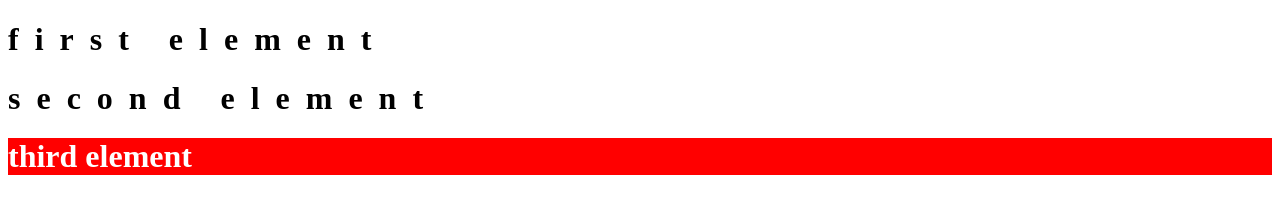
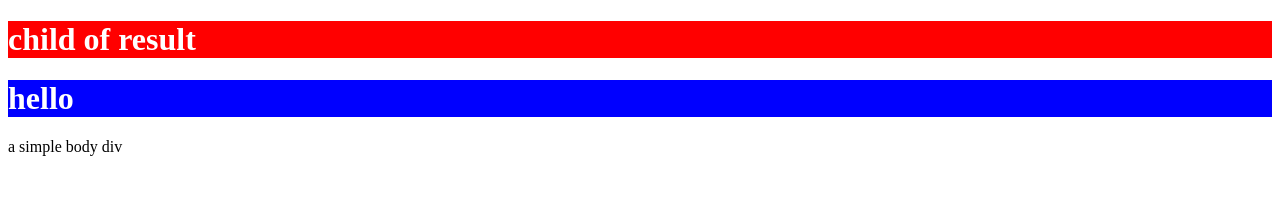
Before and after one commit to sun-n-y/Dom, a plain HTML site: page 03 more properties/index.html in a window 1280 px wide. Drawn offline with Linux system fonts and the light colour scheme.

Commit message:
add elements property and methods

```diff
--- a/03 more properties/app.js
+++ b/03 more properties/app.js
@@ -26,29 +26,48 @@
 // const links = document.querySelectorAll('.first');
 // console.log(links);
 
-// classname and list
+// // classname and list=======================================
 
-const first = document.getElementById('first');
-const second = document.getElementById('second');
-const third = document.getElementById('third');
+// const first = document.getElementById('first');
+// const second = document.getElementById('second');
+// const third = document.getElementById('third');
 
-// const classValue = first.className;
+// // const classValue = first.className;
+// // console.log(classValue);
+
+// second.className = 'colors';
+// second.className = 'text';
+
+// // third.classList.add('colors');
+// // third.classList.add('text');
+// third.classList.add('text', 'colors');
+// third.classList.remove('text');
+
+// let result = third.classList.contains('colors');
+// if (result) {
+//   console.log(`hello`);
+// } else {
+//   console.log('no');
+// }
+
+// const classValue = third.classList;
 // console.log(classValue);
 
-second.className = 'colors';
-second.className = 'text';
+//adding elements dynamically ====================================
 
-// third.classList.add('colors');
-// third.classList.add('text');
-third.classList.add('text', 'colors');
-third.classList.remove('text');
+const result = document.querySelector('#result');
 
-let result = third.classList.contains('colors');
-if (result) {
-  console.log(`hello`);
-} else {
-  console.log('no');
-}
+//create emptry element
+const bodyDiv = document.createElement('div');
+// create text node
+const text = document.createTextNode('a simple body div');
+bodyDiv.appendChild(text);
 
-const classValue = third.classList;
-console.log(classValue);
+document.body.appendChild(bodyDiv);
+
+const h1 = document.createElement('h1');
+const h1text = document.createTextNode('hello');
+h1.appendChild(h1text);
+h1.classList.add('blue');
+result.appendChild(h1);
+console.log(result.children);
--- a/03 more properties/index.html
+++ b/03 more properties/index.html
@@ -7,22 +7,22 @@
     <meta name="viewport" content="width=device-width, initial-scale=1.0">
     <title>Document</title>
     <style>
-        .colors {
+        .red {
             background: red;
             color: white;
         }
 
-        .text {
-            font-size: 2rem;
-            letter-spacing: 1rem;
+        .blue {
+            background: blue;
+            color: white;
         }
     </style>
 </head>
 
 <body>
-    <h1 id="first" class="text">first element</h1>
-    <h1 id="second">second element</h1>
-    <h1 id="third">third element</h1>
+    <div id="result">
+        <h1 class="red">child of result</h1>
+    </div>
     <!-- javascript -->
     <script src="app.js"></script>
 </body>
```
